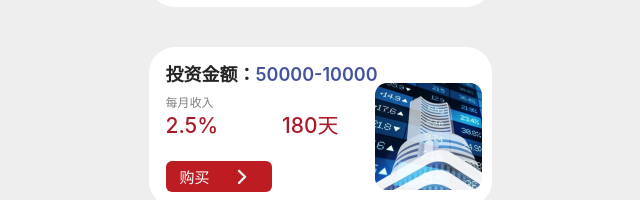
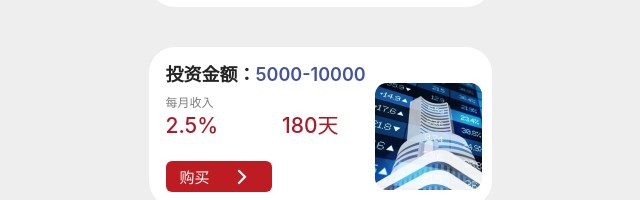
Before and after one commit to catherine0220/chubaobao, a Vue app: page / in a window 1280 px wide. Shown: the part 388-588 px from the top of the page, without its empty margins (320-960 px from the left). Built offline with nearby package versions, Linux system fonts and the light colour scheme.

Commit message:
Update "5000"

```diff
--- a/src/views/index.vue
+++ b/src/views/index.vue
@@ -39,7 +39,7 @@
 			</div>
 			<div class="promo-tile">
 				<div class="promo-content">
-				<h3 class="promo-title">投资金额：<span class="highlight">50000-10000</span></h3>
+				<h3 class="promo-title">投资金额：<span class="highlight">5000-10000</span></h3>
 				<p class="promo-text">每月收入</p>
 				<p class="promo-text2">
 					<span class="part1">2.5%</span>
```
